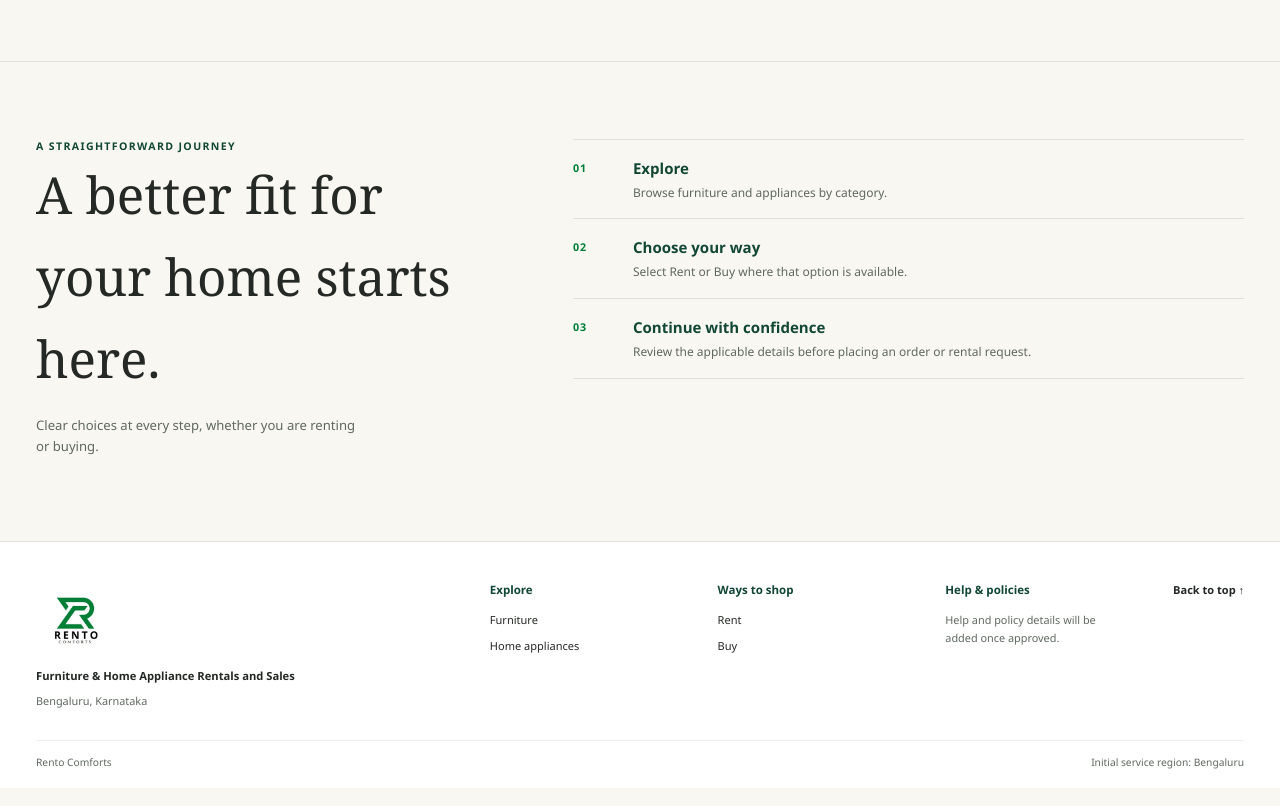
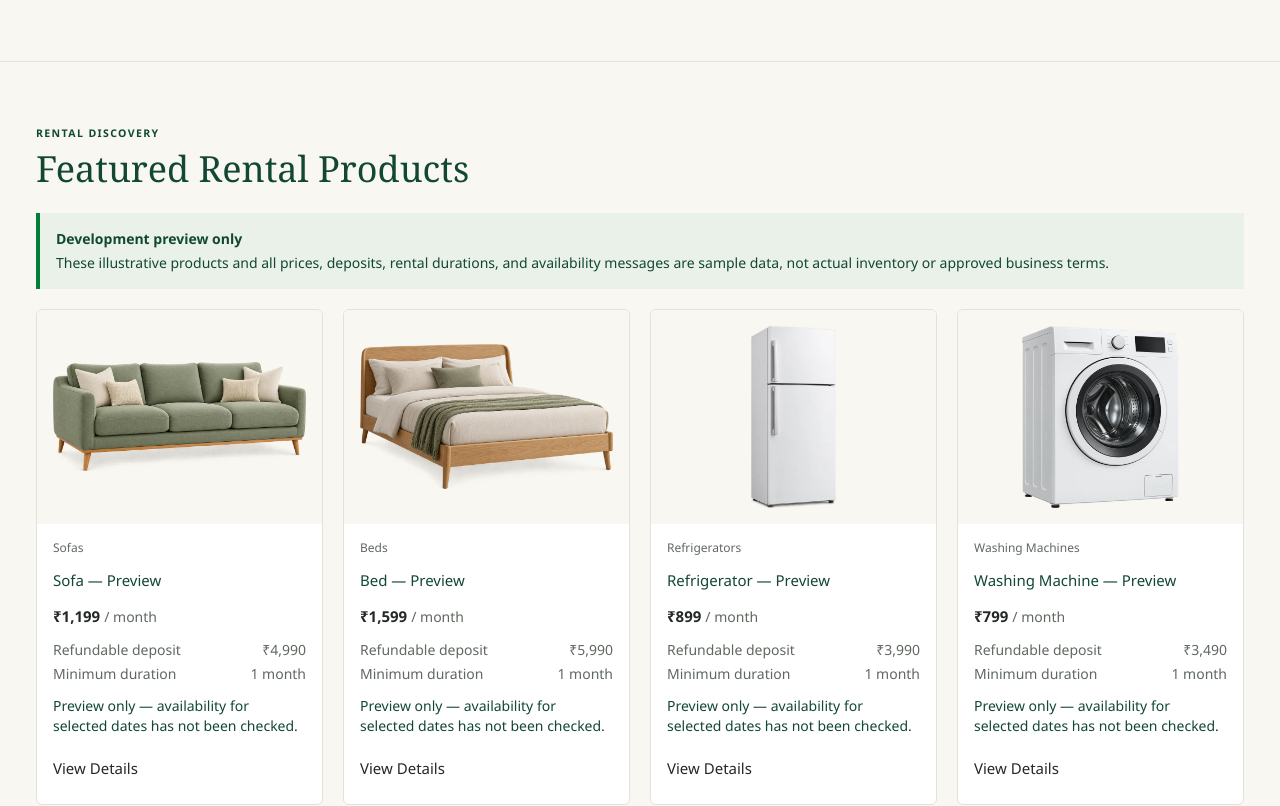
Before and after one commit to Yashwanth1228/Rento-Comforts, a Next.js app: page / in a window 1280 px wide. Shown: the part 1720-2526 px from the top of the page. Built offline with nearby package versions, Linux system fonts and the light colour scheme.

Commit message:
product card changes

```diff
--- /dev/null
+++ b/app/dev/rental-card-preview/page.js
@@ -0,0 +1,35 @@
+import { notFound } from "next/navigation";
+import { FeaturedRentalProducts } from "@/components/featured-rental-products";
+
+export default async function RentalCardPreviewPage() {
+  if (process.env.NODE_ENV !== "development") {
+    notFound();
+  }
+
+  const { rentalCardPreviewProducts } = await import(
+    "@/data/featured-rental-products.preview"
+  );
+
+  return (
+    <main className="min-h-screen bg-[#F8F7F2] py-8">
+      <div className="page-container">
+        <aside
+          id="preview-notice"
+          role="note"
+          className="border-l-4 border-[#017F36] bg-[#E9F1E9] p-4 text-sm text-[#124734]"
+        >
+          <p className="font-semibold">Development preview only</p>
+          <p className="mt-1">
+            Product names and images are illustrative. All displayed prices,
+            deposits, and rental durations are sample values, not actual
+            inventory or approved business terms. Availability has not been
+            checked. “View Details” links return to this notice; product detail
+            pages are not implemented.
+          </p>
+        </aside>
+      </div>
+
+      <FeaturedRentalProducts products={rentalCardPreviewProducts} />
+    </main>
+  );
+}
--- a/app/page.js
+++ b/app/page.js
@@ -5,6 +5,7 @@ import { SiteHeader } from "@/components/site-header";
 import { HeroCarousel } from "@/components/hero-carousel";
 import { CategoryDiscovery } from "@/components/category-discovery";
 import Image from "next/image";
+import { FeaturedRentalProducts } from "@/components/featured-rental-products";
 
 const steps = [
   { number: "01", title: "Explore", text: "Browse furniture and appliances by category." },
@@ -12,7 +13,15 @@ const steps = [
   { number: "03", title: "Continue with confidence", text: "Review the applicable details before placing an order or rental request." },
 ];
 
-export default function Home() {
+export default async function Home() {
+  const isDevelopmentPreview = process.env.NODE_ENV === "development";
+
+  const featuredRentalProducts = isDevelopmentPreview
+    ? (
+        await import("@/data/featured-rental-products.preview")
+      ).rentalCardPreviewProducts
+    : [];
+
   return (
     <div id="top" className="site-shell">
       <SiteHeader />
@@ -95,6 +104,11 @@ export default function Home() {
           </div>
         </section>
 
+        <FeaturedRentalProducts
+  products={featuredRentalProducts}
+  isDevelopmentPreview={isDevelopmentPreview}
+/>
+
         <section className="how-section page-container" aria-labelledby="how-heading">
           <div className="how-section__intro"><p className="eyebrow">A straightforward journey</p><h2 id="how-heading">A better fit for your home starts here.</h2><p>Clear choices at every step, whether you are renting or buying.</p></div>
           <ol className="steps-list">
--- /dev/null
+++ b/components/featured-rental-products.jsx
@@ -0,0 +1,55 @@
+import { RentalProductCard } from "./rental-product-card";
+
+export function FeaturedRentalProducts({
+  products = [],
+  isDevelopmentPreview = false,
+}) {
+  const showPreviewNotice =
+    process.env.NODE_ENV === "development" &&
+    isDevelopmentPreview &&
+    products.length > 0;
+
+  return (
+    <section
+      id="featured-rental-products"
+      className="page-container py-12 sm:py-16"
+      aria-labelledby="featured-rentals-heading"
+    >
+      <div className="mb-6">
+        <p className="eyebrow">Rental discovery</p>
+        <h2
+          id="featured-rentals-heading"
+          className="mt-2 font-editorial text-3xl font-medium text-[#124734] sm:text-4xl"
+        >
+          Featured Rental Products
+        </h2>
+      </div>
+
+            {showPreviewNotice && (
+        <aside
+          role="note"
+          className="mb-5 border-l-4 border-[#017F36] bg-[#E9F1E9] p-4 text-sm text-[#124734]"
+        >
+          <p className="font-semibold">Development preview only</p>
+          <p className="mt-1">
+            These illustrative products and all prices, deposits, rental
+            durations, and availability messages are sample data, not actual
+            inventory or approved business terms.
+          </p>
+        </aside>
+      )}
+
+      {products.length > 0 ? (
+        <div className="grid grid-cols-1 gap-5 sm:grid-cols-2 lg:grid-cols-4">
+          {products.map((product) => (
+            <RentalProductCard key={product.id} product={product} />
+          ))}
+        </div>
+      ) : (
+        <p className="rounded-lg border border-[#e2e2dc] bg-white px-5 py-6 text-sm text-[#606860]">
+          Rental listings will appear here when verified catalogue data is available.
+        </p>
+      )}
+    </section>
+  );
+}
--- /dev/null
+++ b/components/rental-product-card.jsx
@@ -0,0 +1,100 @@
+import Image from "next/image";
+import Link from "next/link";
+
+function formatINRFromPaise(amountPaise) {
+  if (!Number.isSafeInteger(amountPaise) || amountPaise < 0) {
+    return null;
+  }
+
+  const rupees = Math.floor(amountPaise / 100);
+  const paise = amountPaise % 100;
+  const formattedRupees = new Intl.NumberFormat("en-IN").format(rupees);
+
+  return `₹${formattedRupees}${
+    paise === 0 ? "" : `.${String(paise).padStart(2, "0")}`
+  }`;
+}
+/**
+ * Displays one rental product using only values supplied by its parent.
+ *
+ * Required:
+ * id, name, imageUrl, imageAlt
+ *
+ * Optional:
+  * brand, category, monthlyRentalPricePaise, refundableDepositPaise,
+ * minimumRentalMonths, availabilityMessage, detailsHref
+ */
+export function RentalProductCard({ product }) {
+    const monthlyRent = formatINRFromPaise(product.monthlyRentalPricePaise);
+  const refundableDeposit = formatINRFromPaise(product.refundableDepositPaise);
+
+  return (
+    <article className="group overflow-hidden rounded-lg border border-[#e2e2dc] bg-white transition-shadow duration-200 hover:shadow-md">
+      <div className="relative aspect-[4/3] overflow-hidden bg-[#F8F7F2]">
+        <Image
+          src={product.imageUrl}
+          alt={product.imageAlt}
+          fill
+          sizes="(max-width: 640px) 45vw, (max-width: 1000px) 30vw, 22vw"
+          className="object-contain p-4 transition-transform duration-200 motion-safe:group-hover:scale-[1.02]"
+        />
+      </div>
+
+      <div className="space-y-3 p-4">
+        {(product.brand || product.category) && (
+          <p className="text-xs text-[#606860]">
+            {[product.brand, product.category].filter(Boolean).join(" · ")}
+          </p>
+        )}
+
+        <h3 className="font-medium text-[#124734]">{product.name}</h3>
+
+        {monthlyRent !== null && (
+          <p className="font-semibold text-[#252925]">
+            {monthlyRent}
+            <span className="ml-1 text-sm font-normal text-[#606860]">
+              / month
+            </span>
+          </p>
+        )}
+
+        {(refundableDeposit !== null ||
+          typeof product.minimumRentalMonths === "number") && (
+          <dl className="space-y-1 text-sm text-[#606860]">
+            {refundableDeposit !== null && (
+              <div className="flex justify-between gap-3">
+                <dt>Refundable deposit</dt>
+                <dd>{refundableDeposit}</dd>
+              </div>
+            )}
+
+            {typeof product.minimumRentalMonths === "number" && (
+              <div className="flex justify-between gap-3">
+                <dt>Minimum duration</dt>
+                <dd>
+                  {product.minimumRentalMonths}{" "}
+                  {product.minimumRentalMonths === 1 ? "month" : "months"}
+                </dd>
+              </div>
+            )}
+          </dl>
+        )}
+
+        {product.availabilityMessage && (
+          <p className="text-sm text-[#124734]" aria-live="polite">
+            {product.availabilityMessage}
+          </p>
+        )}
+
+        {product.detailsHref && (
+          <Link
+            href={product.detailsHref}
+            className="inline-flex min-h-10 items-center text-sm font-semibold text-[#017F36] underline-offset-4 hover:underline focus-visible:outline-2 focus-visible:outline-offset-4 focus-visible:outline-[#017F36]"
+          >
+            View Details
+          </Link>
+        )}
+      </div>
+    </article>
+  );
+}
--- /dev/null
+++ b/data/featured-rental-products.preview.js
@@ -0,0 +1,64 @@
+/**
+ * DEVELOPMENT PREVIEW ONLY.
+ * These illustrative records and monetary values are not real inventory,
+ * approved prices, deposits, rental terms, or availability.
+ * Do not import this fixture into the public homepage.
+ */
+export const rentalCardPreviewProducts = [
+  {
+    id: "preview-sofa",
+    previewOnly: true,
+    name: "Sofa — Preview",
+    category: "Sofas",
+    imageUrl: "/images/category-sofas-cutout.webp",
+    imageAlt: "Illustrative sofa cutout for development preview only.",
+    monthlyRentalPricePaise: 119900,
+    refundableDepositPaise: 499000,
+    minimumRentalMonths: 1,
+    availabilityMessage:
+      "Preview only — availability for selected dates has not been checked.",
+    detailsHref: "#preview-notice",
+  },
+  {
+    id: "preview-bed",
+    previewOnly: true,
+    name: "Bed — Preview",
+    category: "Beds",
+    imageUrl: "/images/category-beds-cutout.webp",
+    imageAlt: "Illustrative bed cutout for development preview only.",
+    monthlyRentalPricePaise: 159900,
+    refundableDepositPaise: 599000,
+    minimumRentalMonths: 1,
+    availabilityMessage:
+      "Preview only — availability for selected dates has not been checked.",
+    detailsHref: "#preview-notice",
+  },
+  {
+    id: "preview-refrigerator",
+    previewOnly: true,
+    name: "Refrigerator — Preview",
+    category: "Refrigerators",
+    imageUrl: "/images/category-refrigerators-cutout.webp",
+    imageAlt: "Illustrative refrigerator cutout for development preview only.",
+    monthlyRentalPricePaise: 89900,
+    refundableDepositPaise: 399000,
+    minimumRentalMonths: 1,
+    availabilityMessage:
+      "Preview only — availability for selected dates has not been checked.",
+    detailsHref: "#preview-notice",
+  },
+  {
+    id: "preview-washing-machine",
+    previewOnly: true,
+    name: "Washing Machine — Preview",
+    category: "Washing Machines",
+    imageUrl: "/images/category-washing-machines-cutout.webp",
+    imageAlt: "Illustrative washing machine cutout for development preview only.",
+    monthlyRentalPricePaise: 79900,
+    refundableDepositPaise: 349000,
+    minimumRentalMonths: 1,
+    availabilityMessage:
+      "Preview only — availability for selected dates has not been checked.",
+    detailsHref: "#preview-notice",
+  },
+];
```
